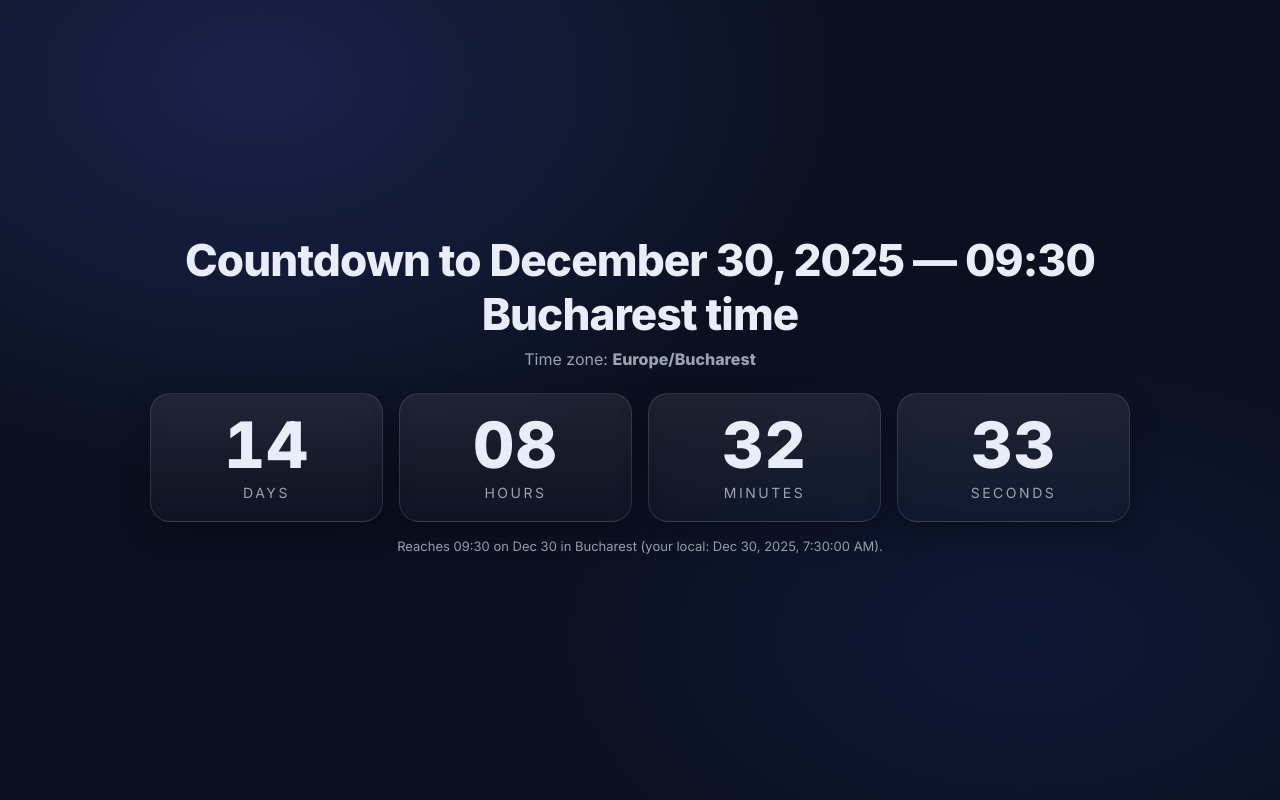
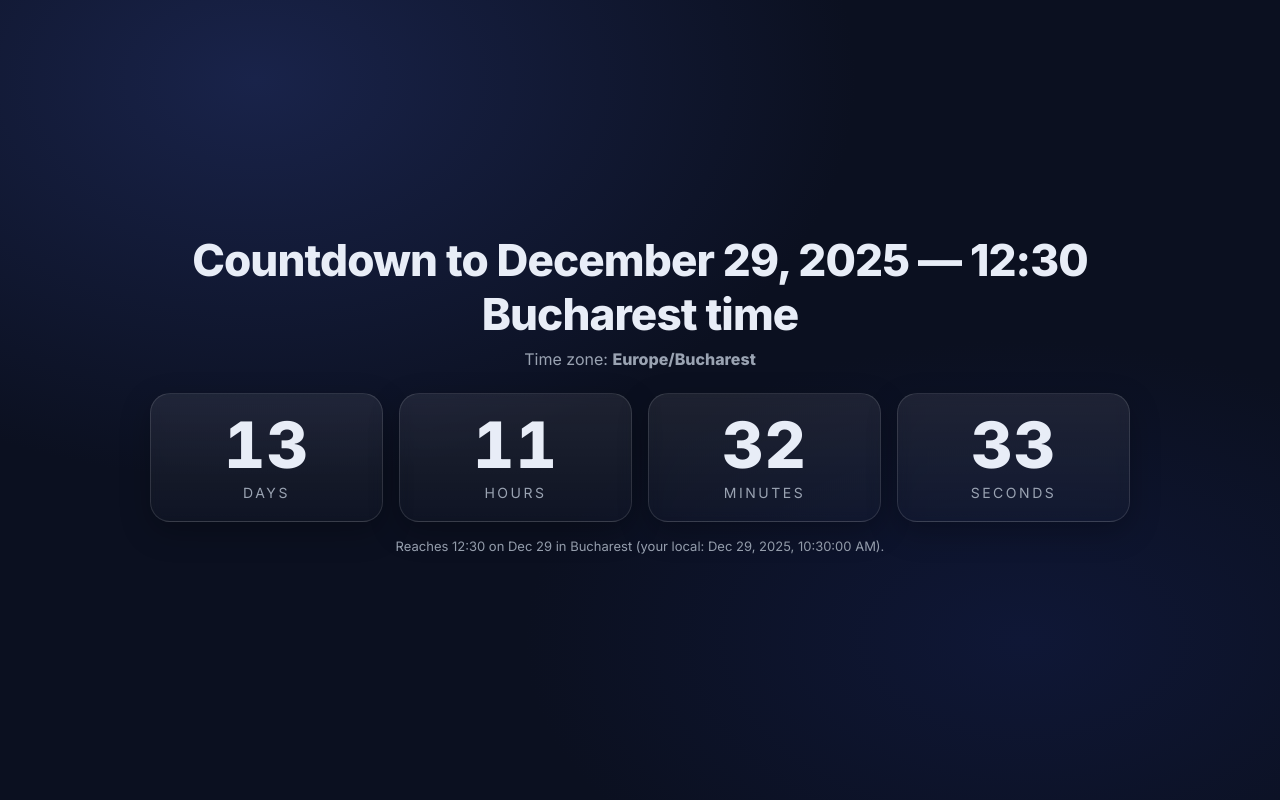
Before and after one commit to Ghotics/Countdown-Oct-12, a plain HTML site: page index.html in a window 1280 px wide. Drawn offline with Linux system fonts and the light colour scheme.

Commit message:
changed time

```diff
--- a/index.html
+++ b/index.html
@@ -3,8 +3,8 @@
 <head>
   <meta charset="utf-8" />
   <meta name="viewport" content="width=device-width, initial-scale=1" />
-  <title>Countdown — Dec 30, 2025 at 09:30 (Europe/Bucharest)</title>
-  <meta name="description" content="Live countdown timer to December 30, 2025 at 21:30 in the Europe/Bucharest time zone, with confetti celebration at zero." />
+  <title>Countdown — Dec 29, 2025 at 12:30 (Europe/Bucharest)</title>
+  <meta name="description" content="Live countdown timer to December 29, 2025 at 12:30 in the Europe/Bucharest time zone, with confetti celebration at zero." />
   <link rel="preconnect" href="https://fonts.googleapis.com">
   <link rel="preconnect" href="https://fonts.gstatic.com" crossorigin>
   <link href="https://fonts.googleapis.com/css2?family=Inter:wght@400;600;800&display=swap" rel="stylesheet">
@@ -83,7 +83,7 @@
   <canvas id="confetti"></canvas>
   <div class="wrap">
     <header>
-      <h1>Countdown to December 30, 2025 — 09:30 Bucharest time</h1>
+      <h1>Countdown to December 29, 2025 — 12:30 Bucharest time</h1>
       <div class="sub">Time zone: <strong>Europe/Bucharest</strong></div>
     </header>
 
@@ -95,7 +95,7 @@
         <div class="unit"><div class="num" id="seconds">–</div><div class="label">Seconds</div></div>
       </div>
       <p class="note" id="note"></p>
-      <p class="done" id="done" hidden>It's 09:30 on Dec 30 in Bucharest 🎉</p>
+      <p class="done" id="done" hidden>It's 12:30 on Dec 29 in Bucharest 🎉</p>
       <button id="replay" class="replay" hidden>Replay celebration</button>
     </section>
   </div>
@@ -126,10 +126,10 @@
       return new Date(guess.getTime() - offset);
     }
 
-    // Target: 2025-12-30T21:30:00 in Europe/Bucharest
+    // Target: 2025-12-29T12:30:00 in Europe/Bucharest
     const TARGET_TZ = 'Europe/Bucharest';
     const now = new Date();
-    const targetUTC = zonedTimeToUtc(now.getFullYear(), 12, 30, 9, 30, 0, TARGET_TZ);
+    const targetUTC = zonedTimeToUtc(now.getFullYear(), 12, 29, 12, 30, 0, TARGET_TZ);
 
     const $d = document.getElementById('days');
     const $h = document.getElementById('hours');
@@ -230,7 +230,7 @@
       [$d,$h,$m,$s].forEach(el => { el.classList.remove('tick'); void el.offsetWidth; el.classList.add('tick'); });
 
       const targetLocal = new Date(targetUTC);
-      $note.textContent = `Reaches 09:30 on Dec 30 in Bucharest (your local: ${targetLocal.toLocaleString([], { dateStyle: 'medium', timeStyle: 'medium' })}).`;
+      $note.textContent = `Reaches 12:30 on Dec 29 in Bucharest (your local: ${targetLocal.toLocaleString([], { dateStyle: 'medium', timeStyle: 'medium' })}).`;
     }
 
     update();
```
